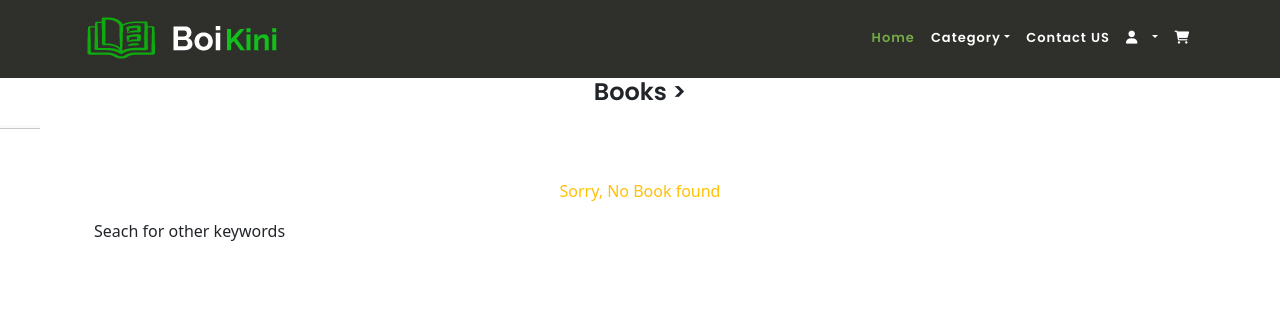
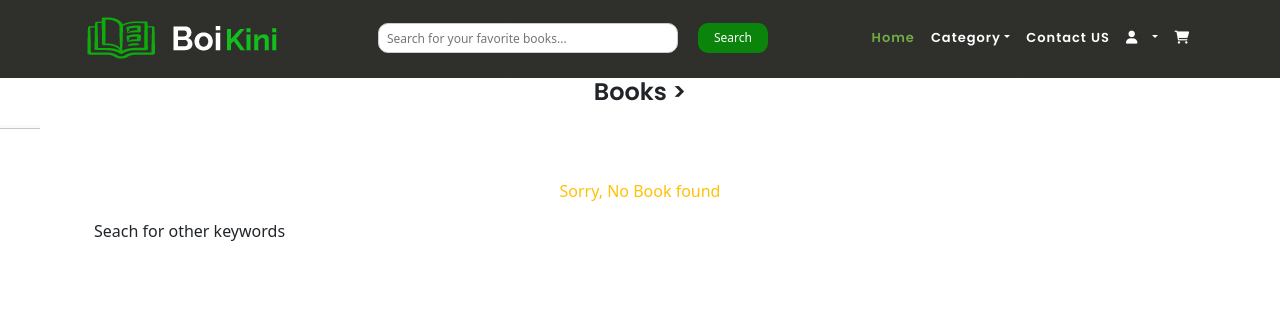
Before and after one commit to anika235/Boikini, a Django app: template templates/search_res.html in a window 1280 px wide. Shown: the top 336 px of the page. Run offline with Django 3.2, Linux system fonts and the light colour scheme; the template is opened without the code that fills it, so the values that code supplies are empty; some libraries are stand-ins or nearby versions.

Commit message:
search function

```diff
--- a/boikini/urls.py
+++ b/boikini/urls.py
@@ -50,7 +50,7 @@ urlpatterns = [
     path('add_to_cart/<str:user_book>', add_to_cart,name="add_cart"),
     path('update_cart_item/<str:book_slug>', update_cart_item, name="update_cart"),
     path('delete_cart_item/<str:book_slug>', delete_cart_item, name="delete_cart_item"),
-    path('search/', search_result, name="search_res"),
+    path('search/', search_result, name="search"),
     path('register',register, name="register" ),
     path('login', login, name="login"),
     path('logout', logout, name="logout"),
--- a/static/css/styles.css
+++ b/static/css/styles.css
@@ -91,13 +91,7 @@ padding-right: 3rem;
 
 }
 
-.fa-search{
-height: 20px;
-width: 22px;
-border-radius: 0px;
-color: #FFFEFE;
 
-}
 .fa-user{
 height: 19px;
 width: 19px;
@@ -105,17 +99,49 @@ border-radius: 0px;
 
 }
 
-.custom-search-button{
-width: 52px;
-height: 37px;
-background: #4E4C4C;
 
-}
 
-.search-bar{
-position:absolute;
 
-}
+/* Align the search form in the middle of the navbar */
+.navbar-form {
+    display: flex;
+    align-items: center;
+    flex: 1; /* Added */
+    justify-content: flex-end;
+  }
+
+  /* Style the search input field */
+  .navbar-form input[type="text"] {
+    padding: 8px;
+    border: 1px solid #ccc;
+    border-radius: 10px;
+    font-family: roboto;
+    font-size: 12px;
+    width : 300px;
+    margin-left: 80px;
+    height : 30px;
+  }
+
+  /* Style the search submit button */
+  .navbar-form button[type="submit"] {
+    padding: 8px 16px;
+    background-color: rgb(10, 132, 10); /* Change button background color to green */
+    color: white;
+    border: none;
+    border-radius: 10px;
+    cursor: pointer;
+    font-size: 12px;
+    margin-left: 20px;
+    height :30px;
+
+  }
+
+  /* Adjust font style for the search form */
+  .navbar-form input[type="text"],
+  .navbar-form button[type="submit"] {
+    font-family: inherit; /* Use the same font as other elements in the navbar */
+  }
+
 
 .book-price{
 width: 47px;
--- a/templates/base.html
+++ b/templates/base.html
@@ -4,7 +4,6 @@
 <head>
 
     <link href="https://cdn.jsdelivr.net/npm/bootstrap@5.1.3/dist/css/bootstrap.min.css" rel="stylesheet" integrity="sha384-1BmE4kWBq78iYhFldvKuhfTAU6auU8tT94WrHftjDbrCEXSU1oBoqyl2QvZ6jIW3" crossorigin="anonymous">
-
 
     <link rel="stylesheet" href="{%static 'css/normalize.css'%}"/>
     <link rel="stylesheet" href="{%static 'css/styles.css'%}"/>
@@ -28,6 +27,12 @@
       <span class="icon-bar"></span>
       <span class="icon-bar"></span>
   </button>
+
+  <form class ="search-form navbar-form" action="{% url 'search' %}" method="GET">
+    <input type="text" name="query" placeholder="Search for your favorite books...">
+    <button type="submit">Search</button>
+  </form>
+
 
   <div class="collapse navbar-collapse" id="navbarResponsive">
     <div class="navbar-nav ms-auto">
--- a/templates/search_res.html
+++ b/templates/search_res.html
@@ -24,7 +24,7 @@
 
         <div class="product-box col-md-2 col-sm-6">
              <a class="text-decoration-none" href="/book/{{book.slug}}">
-           <img class="product-img" src="{{book.image.url}}"/>
+           <img class="product-img" src="{{book.cover_image_url}}"/>
             <h3 class="book-title">{{book.title}} </h3>
             <p class="book-price"><b>৳ {{book.price}}</b></p>
             <button class="btn btn-custom"> Buy Now </button>
```
Also changed, not shown: bookstore/views.py (+26 -6 lines), 1 other file.
